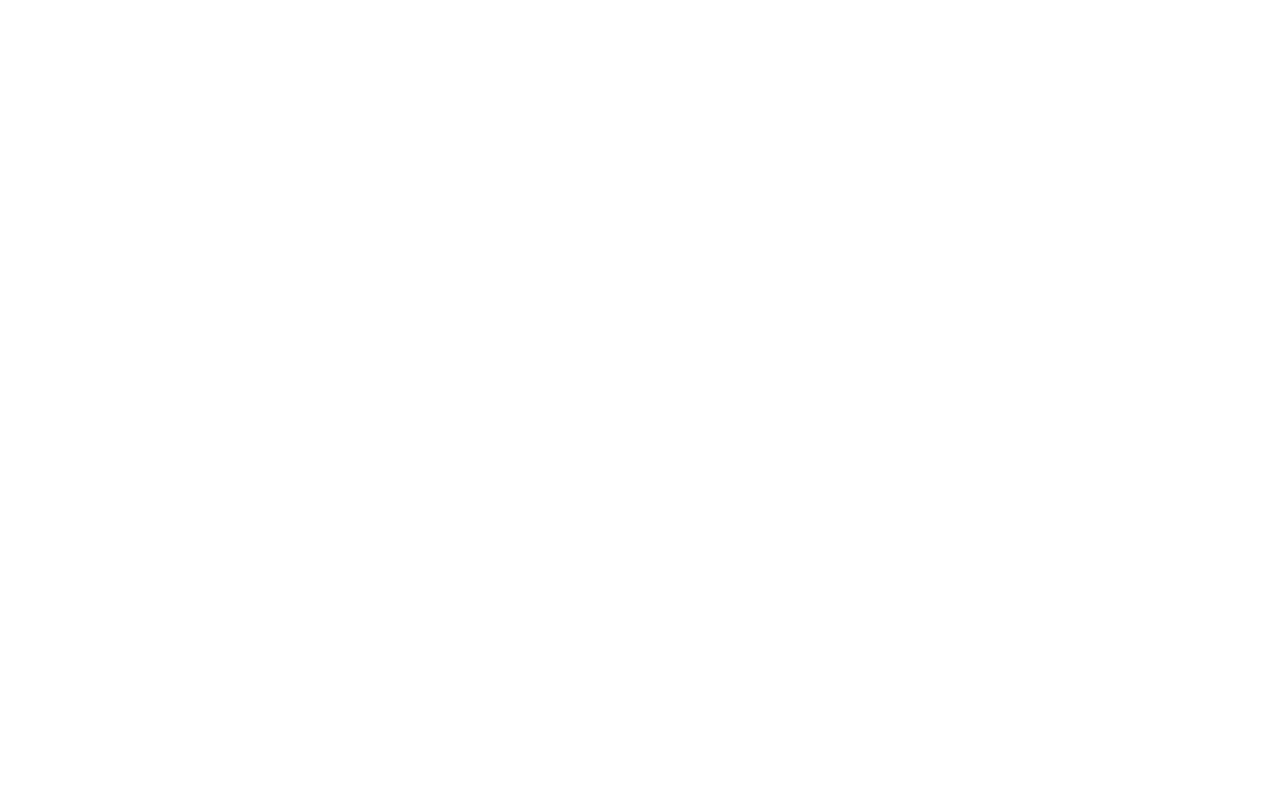
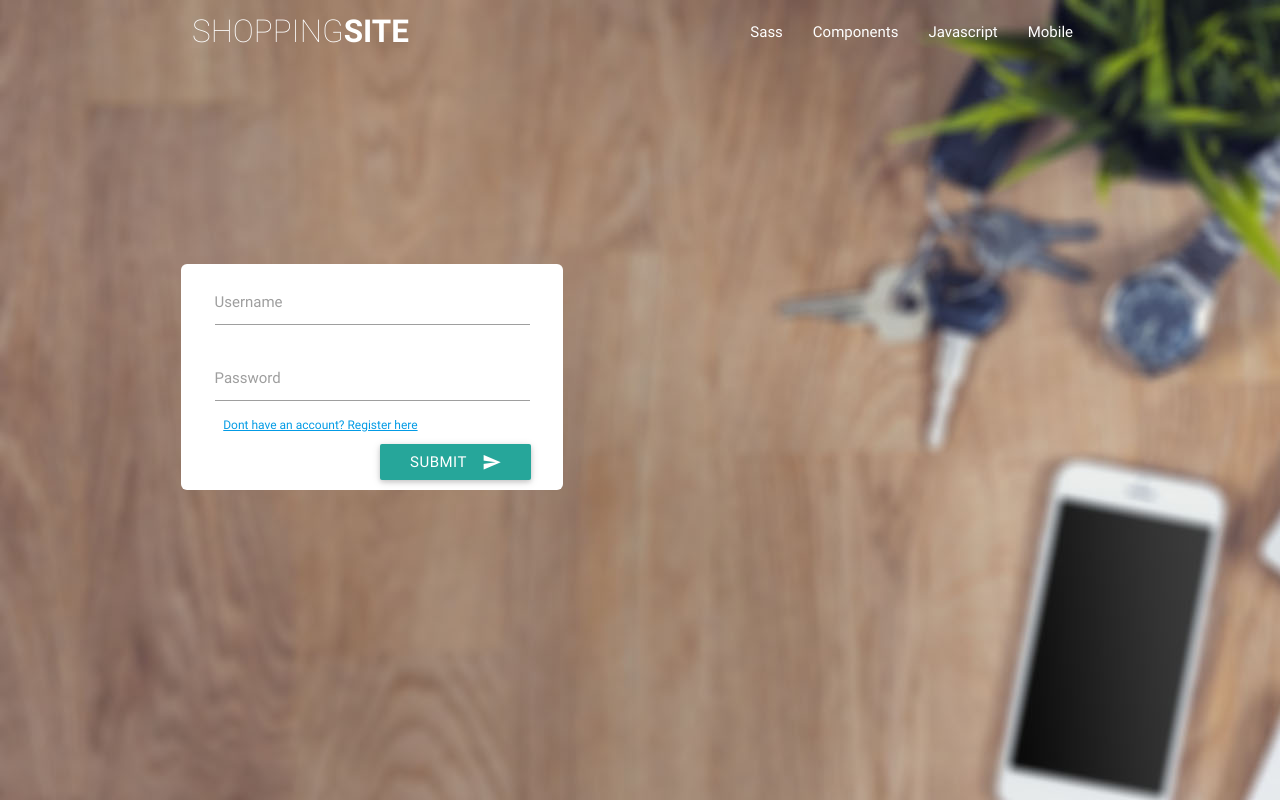
Before and after one commit to edvaldatli/solusida, a PHP site: page /login.php in a window 1280 px wide. Before the commit the page is empty. Run offline with PHP 8.4, Linux system fonts and the light colour scheme; some libraries are stand-ins or nearby versions.

Commit message:
Login bætt við (Aðeins looks)

```diff
--- a/css/style.css
+++ b/css/style.css
@@ -25,10 +25,17 @@ nav{
 .toSite{
     margin: 20px;
     text-decoration: underline;
+    font-size: 12px;
 }
 .brand-logo{
     font-weight: lighter;
 }
-.btn-large{
-
+.login-form{
+    background-color: rgba(255,255,255, 1);
+    -webkit-border-radius: 6px;
+    -moz-border-radius: 6px;
+    border-radius: 6px;
 }
+.btn{
+    margin: 10px;
+}
--- a/index.php
+++ b/index.php
@@ -19,7 +19,7 @@
             <h2 class="maintext white-text center light">Do your shopping easily over the internet</h2>
             <div class="signup-login center">
                 <a class="waves-effect waves-light btn-large">sign up</a>
-                <a class="waves-effect waves-light btn-large">login</a>
+                <a class="waves-effect waves-light btn-large" href="login.php">login</a>
             </div>
             <a href="#" class="col s12 toSite center white-text">Continue to site</a>
         </div>
--- a/login.php
+++ b/login.php
@@ -1,7 +1,35 @@
+<html>
+
+
 <?php
-/**
- * Created by PhpStorm.
- * User: klassy
- * Date: 26.2.2016
- * Time: 23:54
- */
+    require "include/header.php";
+?>
+
+<body id="landing">
+<?php
+    require "include/menu.php";
+?>
+<div class="container">
+    <div class="row">
+        <div class="container-low">
+            <form class="login-form col s5" action="" method="post">
+                <div class="col s12">
+                    <div class="input-field col s12">
+                        <input id="username-log" type="text" class="validate">
+                        <label for="username-log" class="">Username</label>
+                    </div>
+                    <div class="input-field col s12">
+                        <input id="password-log" type="text" class="validate">
+                        <label for="password-log" class="">Password</label>
+                    </div>
+                    <a href="register.php"><span class="toSite">Dont have an account? Register here</span></a>
+                    <button class="btn waves-effect waves-light right" type="submit" name="action">Submit
+                        <i class="material-icons right">send</i>
+                    </button>
+                </div>
+            </form>
+        </div>
+    </div>
+</div>
+</body>
+</html>
```
